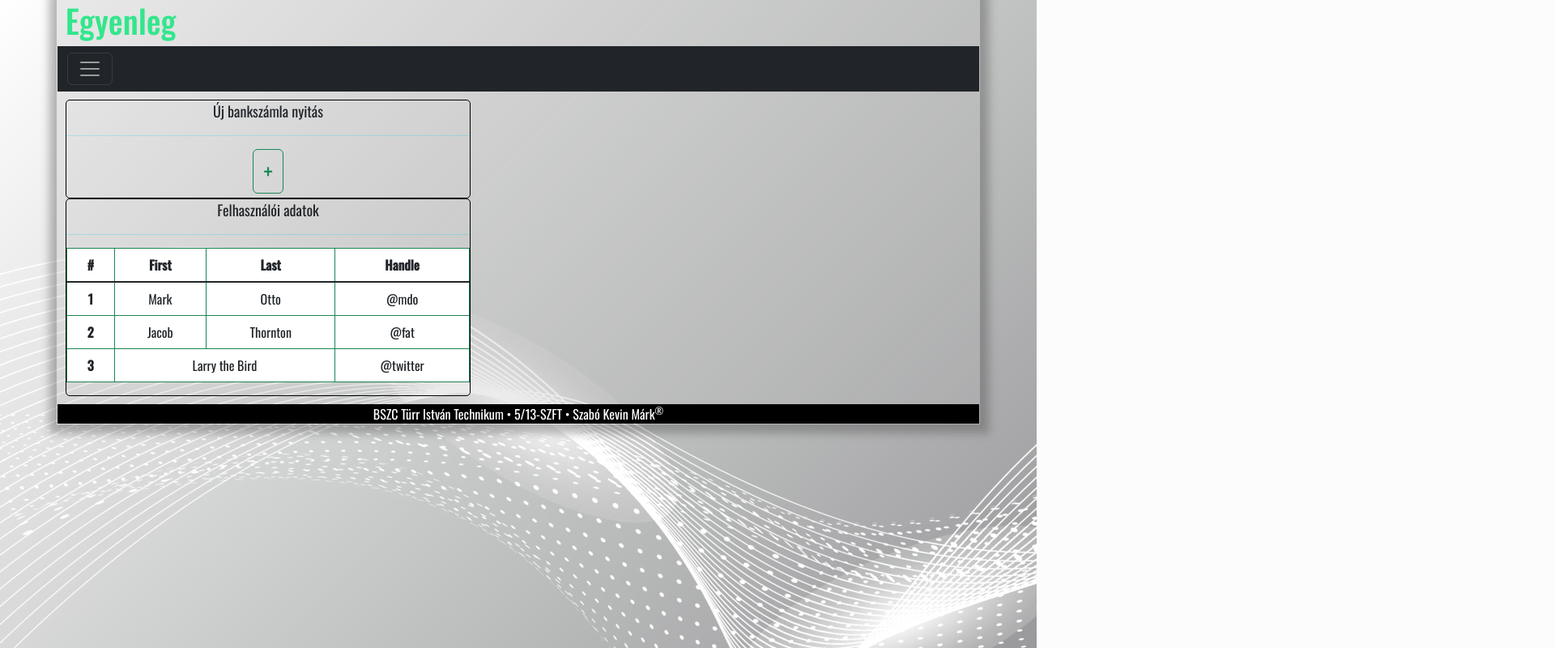
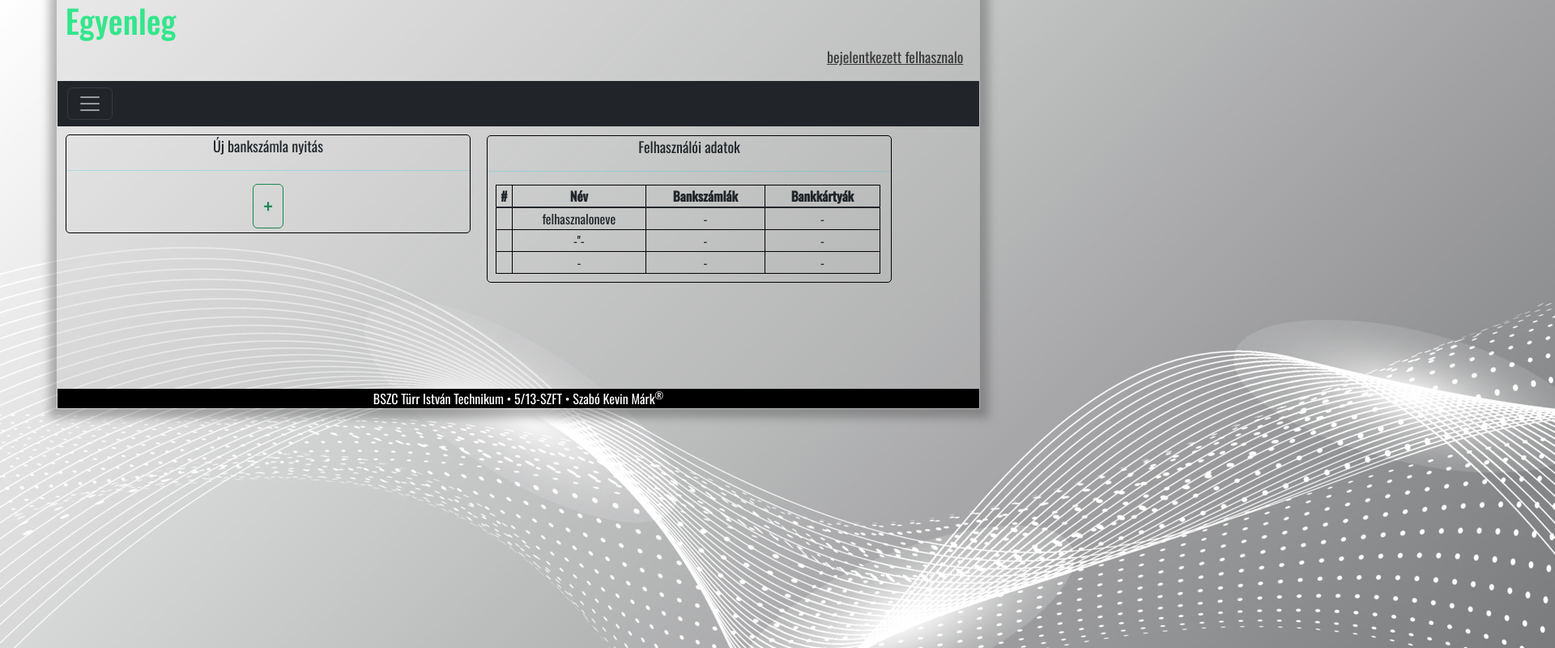
Before and after one commit to K3WiiiN/MoneyManager, a website: page Views/balance.html in a window 1280 px wide. Shown: the top 800 px of the page at 81% size, 1920 px wide, since content can reach past the window. Drawn offline with nearby package versions, Linux system fonts and the light colour scheme.

Commit message:
Egyenleg design módosítások

```diff
--- a/Assets/css/style.css
+++ b/Assets/css/style.css
@@ -3,7 +3,7 @@ body{
     background-image: url(/Assets/img/Background.jpg);
     font-family: 'Oswald', sans-serif;
 }
-.container-lg
+.container-xl
 {
     background-color: rgba(177, 177, 177, 0.253);
     padding: 1px;
@@ -60,6 +60,14 @@ footer{
 p{
     font-size: large;
 }
+#bejelentkezettfelh
+{
+    position: relative;
+    left: 950px;
+    color: rgba(5, 5, 5, 0.719);
+    text-decoration: underline;
+
+}
 
 .newdatabtnfordesign
 {
@@ -71,5 +79,16 @@ p{
     text-align: center;
     border: 1px solid black;
     border-radius: 5px;
+    position: relative;
+    left: 520px;
+    bottom: 121px;
+
 
 }
+
+.table-bordered
+{
+    margin: 10px;
+    width: 475px;
+    height: auto;
+}
--- a/Views/balance.html
+++ b/Views/balance.html
@@ -1,4 +1,4 @@
-<!DOCTYPE html>
+  <!DOCTYPE html>
 <html lang="hu">
 <head>
     <meta charset="UTF-8">
@@ -12,10 +12,11 @@
     <title>Egyenleg</title>
 </head>
 <body>
-    <div class="container-lg">
+    <div class="container-xl">
      <header><h1>&nbsp;Egyenleg</h1>
 
         <!--- bejelentkezett felhasznalo -->
+        <p id="bejelentkezettfelh"> bejelentkezett felhasznalo </p>
 
         <!-- szamlalo? -->
 
@@ -70,7 +71,7 @@
           </div>
 
         <div class="tableborder">
-                <table class="table table-bordered border-success">
+                <table class="table-bordered border-black">
                     <p>Felhasználói adatok</p>
                     <div class="text-info">
                         <hr>
@@ -78,28 +79,29 @@
                     <thead>
                         <tr>
                           <th scope="col">#</th>
-                          <th scope="col">First</th>
-                          <th scope="col">Last</th>
-                          <th scope="col">Handle</th>
+                          <th scope="col">Név</th>
+                          <th scope="col">Bankszámlák</th>
+                          <th scope="col">Bankkártyák</th>
                         </tr>
                       </thead>
                       <tbody class="table-group-divider">
                         <tr>
-                          <th scope="row">1</th>
-                          <td>Mark</td>
-                          <td>Otto</td>
-                          <td>@mdo</td>
+                          <th scope="row"></th>
+                          <td>felhasznaloneve</td>
+                          <td>-</td>
+                          <td>-</td>
                         </tr>
                         <tr>
-                          <th scope="row">2</th>
-                          <td>Jacob</td>
-                          <td>Thornton</td>
-                          <td>@fat</td>
+                          <th scope="row"></th>
+                          <td>-''-</td>
+                          <td>-</td>
+                          <td>-</td>
                         </tr>
                         <tr>
-                          <th scope="row">3</th>
-                          <td colspan="2">Larry the Bird</td>
-                          <td>@twitter</td>
+                          <th scope="row"></th>
+                          <td>-</td>
+                          <td>-</td>
+                          <td>-</td>
                         </tr>
                       </tbody>
                   </table>
```
